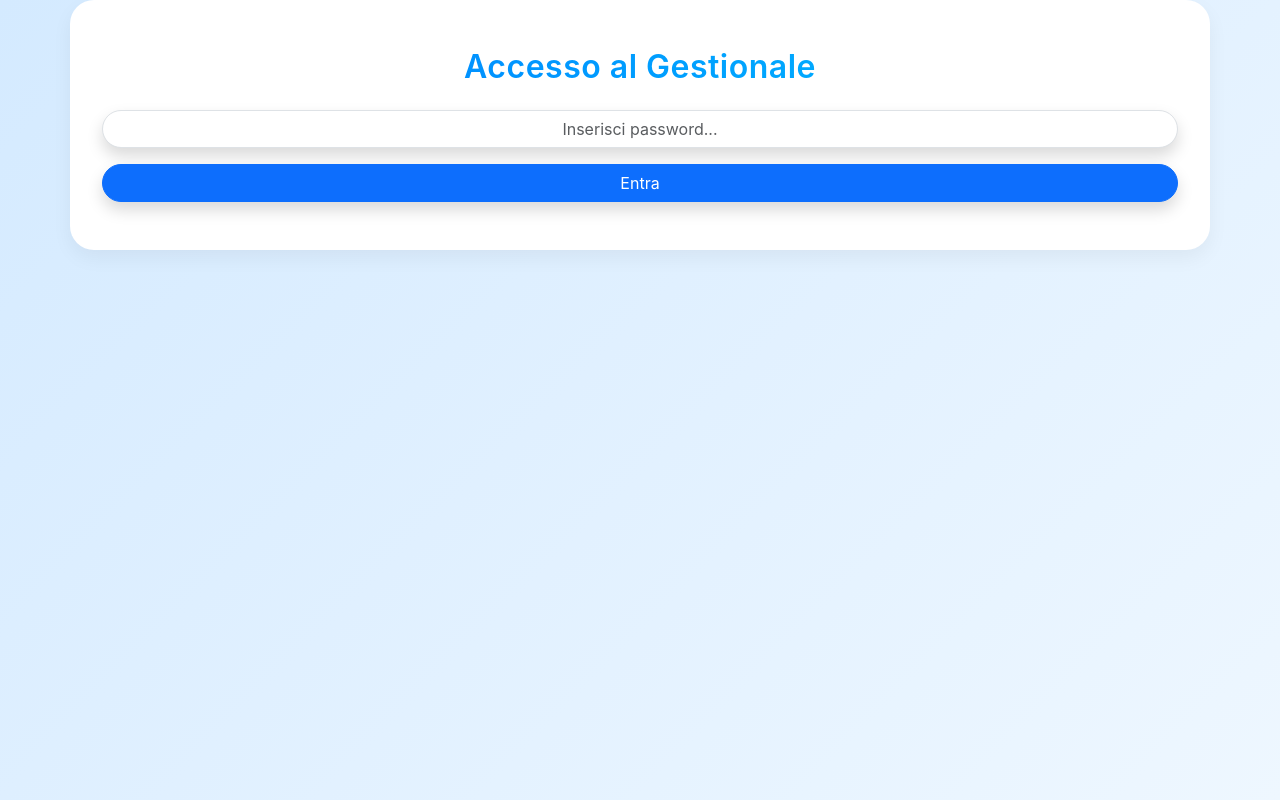
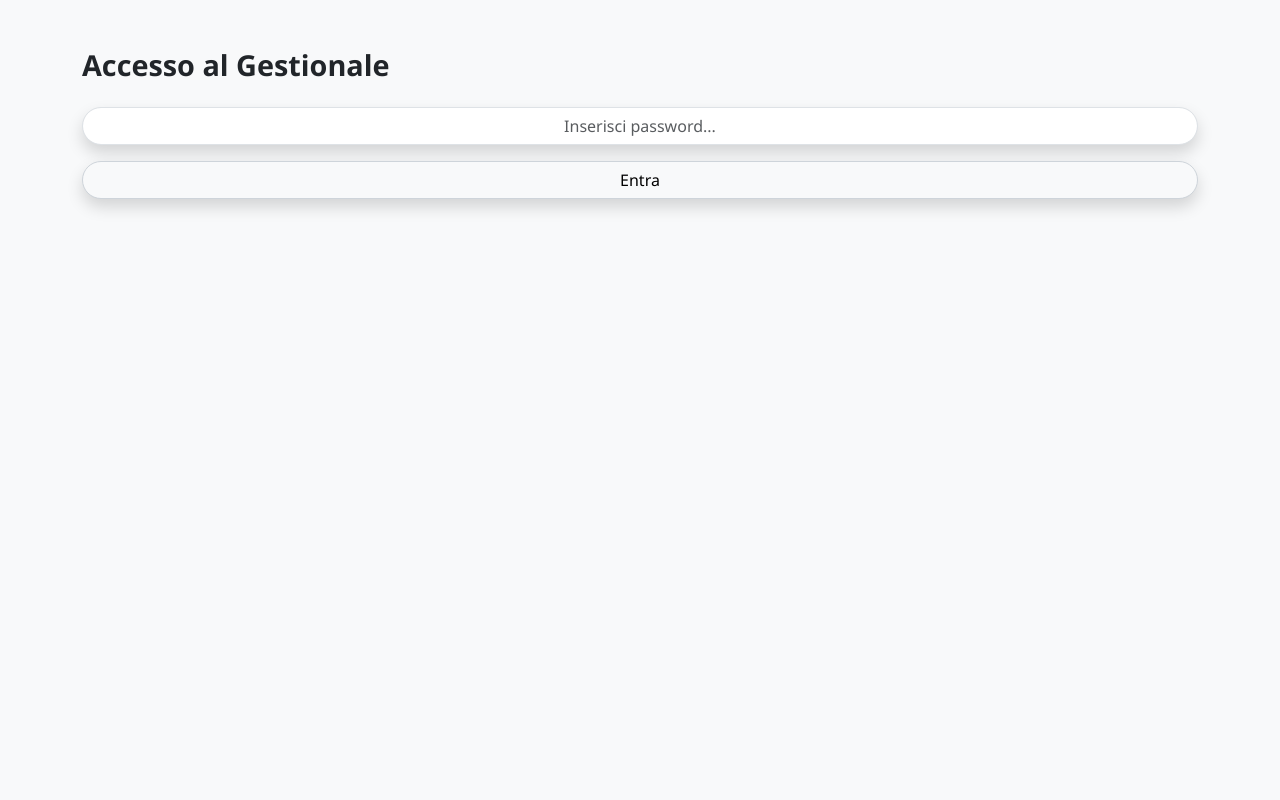
Before and after one commit to stregatto123/GestionaleClienti, a React (Create React App) app: page / in a window 1280 px wide. Built offline with nearby package versions, Linux system fonts and the light colour scheme.

Commit message:
Update styles.css

```diff
--- a/src/styles.css
+++ b/src/styles.css
@@ -1,57 +1,63 @@
 body {
-  background: linear-gradient(135deg, #d4eaff, #eef7ff);
-  font-family: -apple-system, BlinkMacSystemFont, "Segoe UI", Roboto, Helvetica, Arial, sans-serif;
-  color: #333;
-  margin: 0;
-  padding: 0;
-  min-height: 100vh;
+  background-color: #f8f9fa;
+  font-family: "Segoe UI", sans-serif;
 }
 
-.apple-style-bg {
-  background: white;
-  border-radius: 24px;
-  padding: 2rem;
-  box-shadow: 0 8px 20px rgba(0, 0, 0, 0.05);
+h2 {
+  font-weight: 700;
+  font-size: 1.8rem;
+  color: #212529;
+  display: flex;
+  align-items: center;
+  gap: 10px;
 }
 
-h1, h2 {
-  background: linear-gradient(90deg, #007bff, #00bfff);
-  -webkit-background-clip: text;
-  -webkit-text-fill-color: transparent;
-  font-weight: 600;
-  letter-spacing: 0.5px;
+input,
+select,
+textarea {
+  background-color: #ffffff;
+  border-radius: 6px;
+  border: 1px solid #ced4da;
+  padding: 10px;
 }
 
-input, select, textarea, button {
-  font-size: 1rem;
-  border: none;
+input:focus,
+select:focus,
+textarea:focus {
   outline: none;
+  border-color: #0d6efd;
+  box-shadow: 0 0 5px rgba(13, 110, 253, 0.25);
 }
 
-input:focus, select:focus, textarea:focus {
-  box-shadow: 0 0 0 3px rgba(0, 123, 255, 0.3);
+.badge-success {
+  background-color: #28a745 !important;
 }
 
-.btn {
-  transition: all 0.2s ease-in-out;
-  border-radius: 12px;
+.badge-warning {
+  background-color: #ffc107 !important;
+  color: #000 !important;
 }
 
-.btn:hover {
-  transform: translateY(-1px);
-  box-shadow: 0 4px 12px rgba(0, 123, 255, 0.3);
+.badge-danger {
+  background-color: #dc3545 !important;
 }
 
-.card {
-  background: #ffffffcc;
-  backdrop-filter: blur(8px);
-  border-radius: 24px;
-  border: none;
+body.dark-mode {
+  background-color: #121212;
+  color: #f0f0f0;
 }
-
-.stat-box {
-  font-size: 1.2rem;
-  font-weight: 600;
+body.dark-mode .apple-style-bg {
+  background-color: #1e1e1e;
+}
+body.dark-mode input,
+body.dark-mode textarea,
+body.dark-mode select {
+  background-color: #2c2c2c;
+  color: white;
+}
+body.dark-mode .card {
+  background: #1f1f1f;
+  border: 1px solid #333;
 }
 
 body.dark-mode {
@@ -118,3 +124,46 @@ body.dark-mode textarea {
   color: #fff;
   border: 1px solid #555;
 }
+body.dark-mode .btn {
+  color: #ffffff !important; /* Testo bianco */
+  background-color: #333333; /* Sfondo scuro */
+  border-color: #555555;
+}
+
+/* Modalità chiara */
+body:not(.dark-mode) .btn {
+  color: #000000; /* Testo nero */
+  background-color: #f8f9fa; /* Sfondo chiaro */
+  border-color: #ced4da;
+}
+/* 🌙 Dark mode – Testo leggibile ovunque */
+
+body.dark-mode {
+  color: #ffffff;
+}
+
+body.dark-mode input::placeholder,
+body.dark-mode textarea::placeholder,
+body.dark-mode select {
+  color: #cccccc;
+}
+
+body.dark-mode .form-control,
+body.dark-mode .form-select,
+body.dark-mode textarea {
+  background-color: #2a2a2a;
+  color: #ffffff;
+  border-color: #555;
+}
+
+body.dark-mode label,
+body.dark-mode .card-body,
+body.dark-mode .modal-content,
+body.dark-mode .badge {
+  color: #ffffff !important;
+}
+
+/* Pulsanti (già presente ma lo ribadiamo) */
+body.dark-mode .btn {
+  color: #ffffff !important;
+}
```
